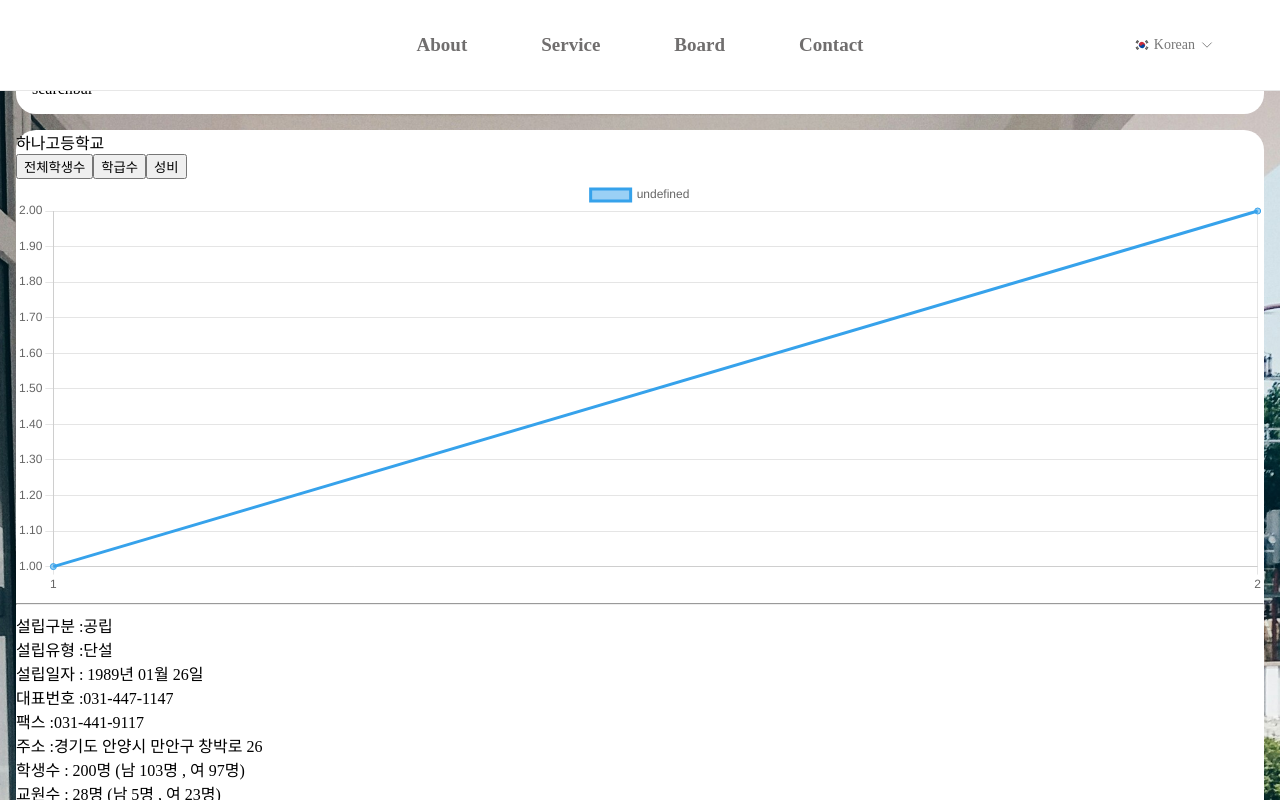
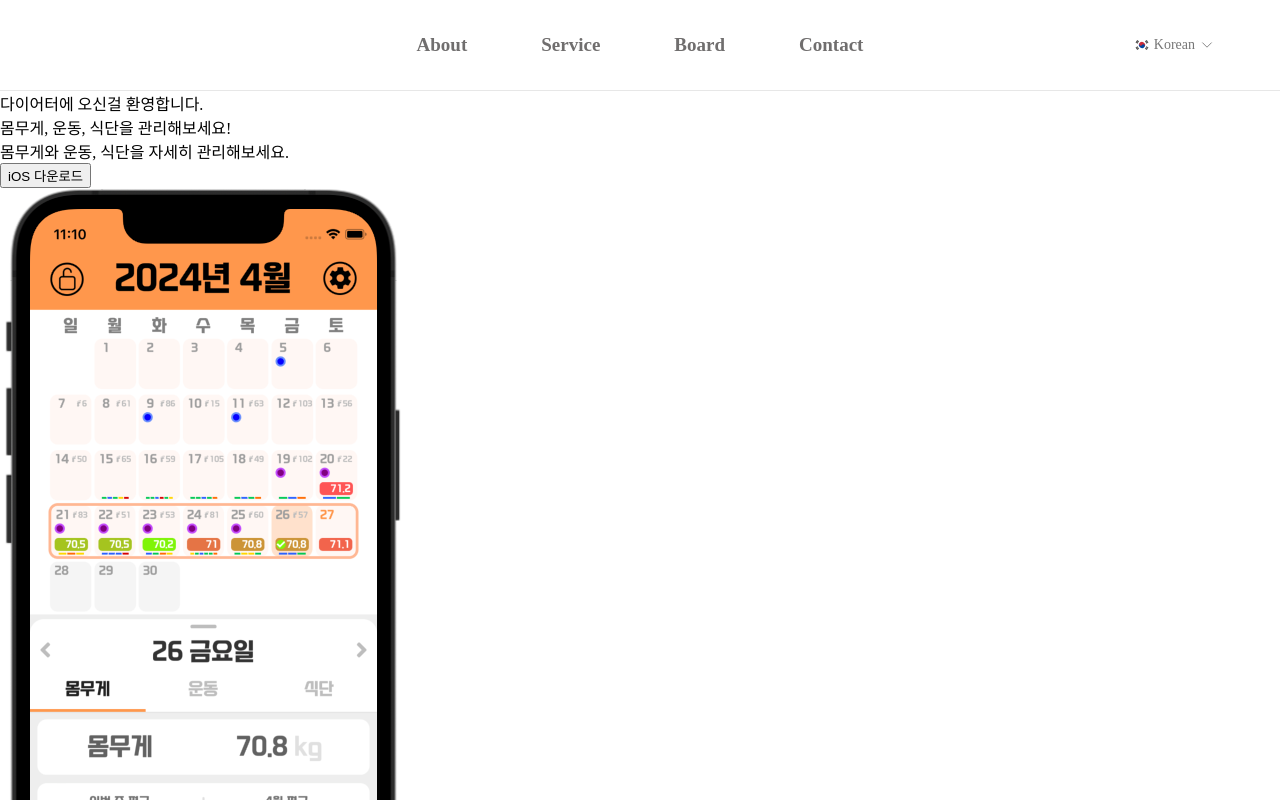
Before and after one commit to woajun/dieter-web, a React (Vite) app: page / in a window 1280 px wide. Built offline with nearby package versions, Linux system fonts and the light colour scheme.

Commit message:
feat: HomePage

```diff
--- a/src/components/Footer/Footer.module.scss
+++ b/src/components/Footer/Footer.module.scss
@@ -1,9 +1,7 @@
-@import '../../core/global.scss';
-
 .footerContainer {
   width: 100%;
   background-color: #252b3f;
-  color: $gray;
+  color: rgb(166, 166, 166);
   display: flex;
   justify-content: center;
 }
--- a/src/components/Layout/Layout.tsx
+++ b/src/components/Layout/Layout.tsx
@@ -1,27 +1,14 @@
-import { Outlet, useLocation } from 'react-router-dom';
-import { Footer } from '../Footer/Footer';
-import { Navigation } from '../Navigation/Navigation';
-import styles from './Layout.module.scss';
-import { useEffect } from 'react';
-// import { SecondFooter } from '../SecondFooter/SecondFooter';
-
-const { wrapper } = styles;
+import { Navigation } from "../Navigation/Navigation";
+import { Outlet } from "react-router-dom";
+import { Footer } from "../Footer/Footer";
 
 export const Layout = () => {
-  const { pathname } = useLocation();
-
-  useEffect(() => {
-    document.getElementById('root')?.scrollTo(0, 0);
-  }, [pathname]);
-
   return (
     <>
-      <div className={wrapper}>
-        <Navigation />
-        <Outlet />
-      </div>
+      <Navigation style={{ position: "fixed", zIndex: 1 }} />
+      <Navigation />
+      <Outlet />
       <Footer />
-      {/* <SecondFooter /> */}
     </>
   );
 };
--- a/src/components/Navigation/Navigation.module.scss
+++ b/src/components/Navigation/Navigation.module.scss
@@ -1,7 +1,6 @@
 /* Navigation.module.scss */
 
 .navigation {
-  position: fixed;
   display: flex;
   width: 100%;
   justify-content: center;
--- a/src/components/Navigation/Navigation.tsx
+++ b/src/components/Navigation/Navigation.tsx
@@ -1,6 +1,6 @@
 import styles from "./Navigation.module.scss";
 import { useLocation } from "react-router-dom";
-import { ReactNode } from "react";
+import { CSSProperties, ReactNode } from "react";
 import { Hamburger } from "./Hamburger";
 import { DownSvg } from "../../assets/svgs/DownSvg";
 import { KoreaSvg } from "../../assets/svgs/KoreaSvg";
@@ -38,7 +38,11 @@ export type MenuItem = {
   }[];
 };
 
-export const Navigation = () => {
+type Props = {
+  style?: CSSProperties;
+};
+
+export const Navigation = ({ style }: Props) => {
   const menuItems: MenuItem[] = [
     { text: "About", to: "/about" },
     { text: "Service", to: "/service" },
@@ -64,7 +68,7 @@ export const Navigation = () => {
   ];
 
   return (
-    <nav className={styles.navigation}>
+    <nav className={styles.navigation} style={style}>
       <div className={styles.navigationWrapper}>
         <Hamburger menuItems={menuItems} />
 
--- a/src/core/global.scss
+++ /dev/null
@@ -1 +0,0 @@
-$gray: rgb(166, 166, 166);
--- a/src/pages/HomePage/HomePage.tsx
+++ b/src/pages/HomePage/HomePage.tsx
@@ -29,77 +29,32 @@ export const Homepage = () => {
   }, []);
 
   return (
-    <div className={styles.homeBackground}>
-      <div className={styles.searchBarContainer}>
-        <div className={styles.searchBarBox}>searchbar</div>
+    <div className={styles.background}>
+      <div className={styles.titleSection}>
+        <div className={styles.title1}>다이어터에 오신걸 환영합니다.</div>
+        <div className={styles.title2}>몸무게, 운동, 식단을 관리해보세요!</div>
+        <div className={styles.title3}>
+          몸무게와 운동, 식단을 자세히 관리해보세요.
+        </div>
+        <div className={styles.downloadSection}>
+          <button className={styles.iosDownload}>iOS 다운로드</button>
+        </div>
       </div>
-      <div className={styles.contentsContainer}>
-        <div>하나고등학교</div>
-        <div>
-          <div>
-            <button>전체학생수</button>
-            <button>학급수</button>
-            <button>성비</button>
+      <div className={styles.imageSection}>
+        <div className={styles.imageContainer}>
+          <div className={styles.image1Box}>
+            <img
+              src="/src/assets/images/phone4.png"
+              className={styles.image1}
+              alt=""
+            />
           </div>
-          <div>
-            <canvas ref={canvasEl} height={100} />
-          </div>
-        </div>
-        <hr />
-        <div>
-          <div>설립구분 :공립 </div>
-          <div>설립유형 :단설 </div>
-          <div>설립일자 : 1989년 01월 26일</div>
-          <div>대표번호 :031-447-1147 </div>
-          <div>팩스 :031-441-9117 </div>
-          <div>주소 :경기도 안양시 만안구 창박로 26</div>
-          <div>학생수 : 200명 (남 103명 , 여 97명) </div>
-          <div>교원수 : 28명 (남 5명 , 여 23명)</div>
-          <div>체육집회공간 :1실 </div>
-          <div>관할교육청 :경기도안양과천교육지원청 </div>
-          <div>행정실 :031-447-1146 </div>
-          <div>교무실 :031-447-1147 </div>
-          <div>홈페이지 : https://anyangseo-m.goeay.kr/</div>
-        </div>
-        <hr />
-        <div>
-          <div>재학생Q&A</div>
-          <div>
-            <div>개발자가 되고 싶어요</div>
-            <div>답변 10 추천 1 조회 523</div>
-          </div>
-          <div>
-            <div>개발자가 되고 싶어요</div>
-            <div>답변 10 추천 1 조회 523</div>
-          </div>
-          <div>
-            <div>개발자가 되고 싶어요</div>
-            <div>답변 10 추천 1 조회 523</div>
-          </div>
-        </div>
-        <hr />
-        <div>
-          <div>연관학교</div>
-          <div>
-            <div>안양중학교</div>
-            <div>공립 │ 1947년 07월 14일 설립 </div>
-            <div>경기도 안양시 만안구 와룡로 53</div>
-            <div>031-472-9722 </div>
-            <div>anyang-m.goeay.kr</div>
-          </div>
-          <div>
-            <div>안양중학교</div>
-            <div>공립 │ 1947년 07월 14일 설립 </div>
-            <div>경기도 안양시 만안구 와룡로 53</div>
-            <div>031-472-9722 </div>
-            <div>anyang-m.goeay.kr</div>
-          </div>
-          <div>
-            <div>안양중학교</div>
-            <div>공립 │ 1947년 07월 14일 설립 </div>
-            <div>경기도 안양시 만안구 와룡로 53</div>
-            <div>031-472-9722 </div>
-            <div>anyang-m.goeay.kr</div>
+          <div className={styles.image2Box}>
+            <img
+              src="/src/assets/images/phone3.png"
+              className={styles.image2}
+              alt=""
+            />
           </div>
         </div>
       </div>
```
Also changed, not shown: src/assets/images/phone3.png (added), src/assets/images/phone4.png (added).
